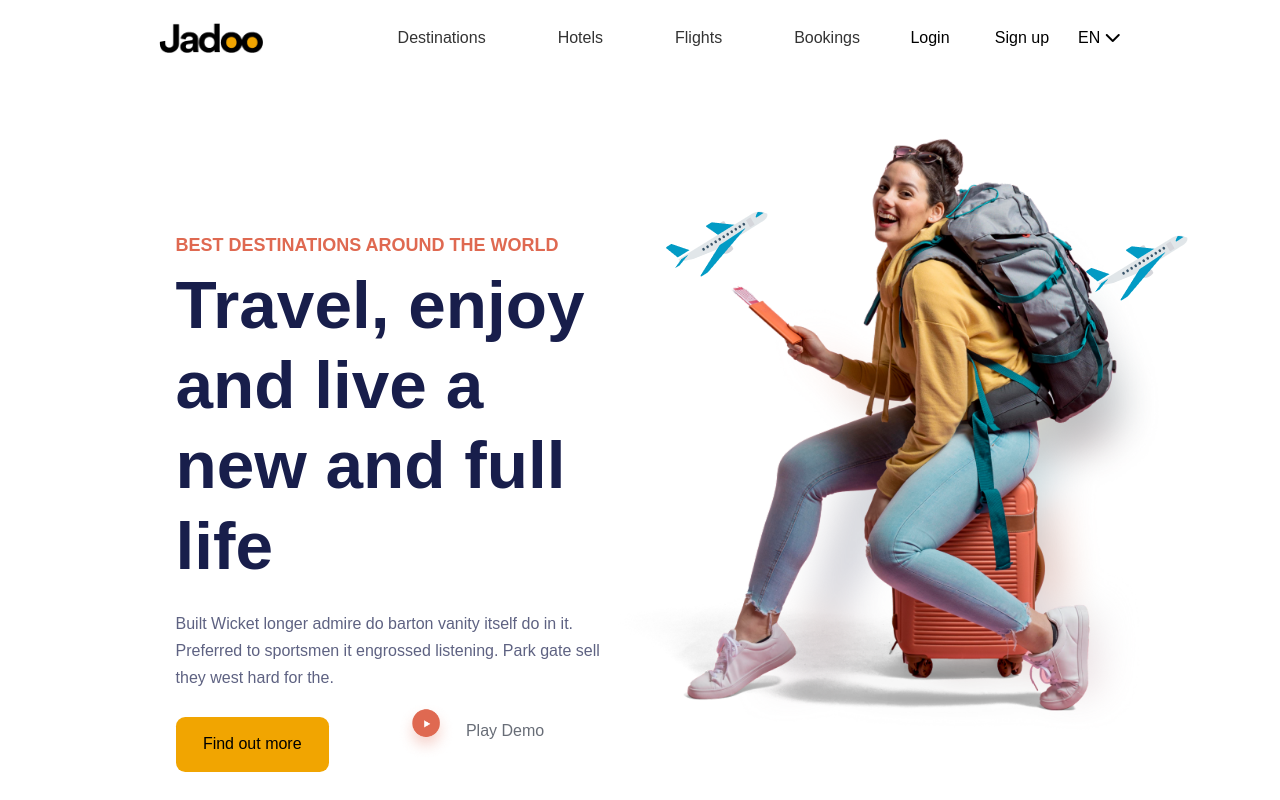
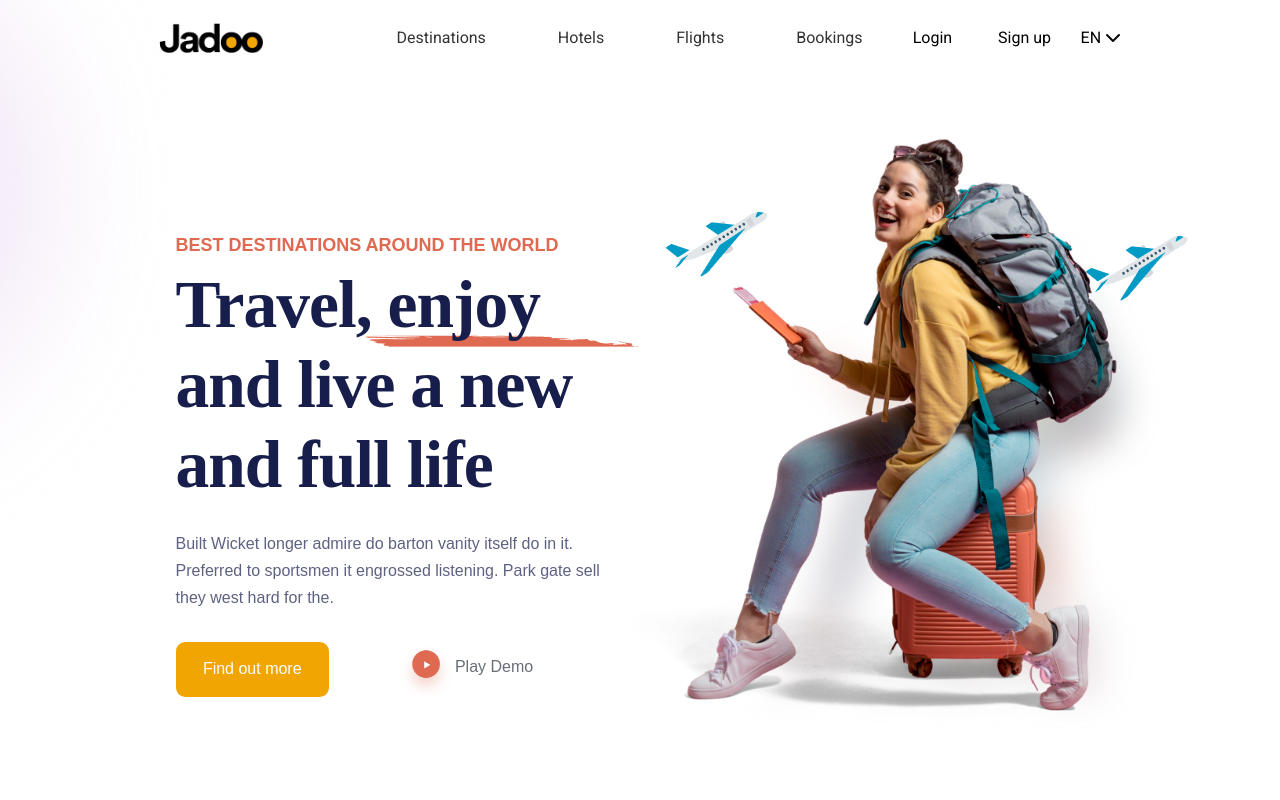
Before and after one commit to AyaHassan55/jadoo-landing-page, a plain HTML site: page home.html in a window 1280 px wide. Shown: the top 800 px of the page. Drawn offline with Linux system fonts and the light colour scheme; a web font is replaced by a local one.

Commit message:
done first page

```diff
--- a/css/main.css
+++ b/css/main.css
@@ -5,7 +5,7 @@
 }
 
 body {
-    font-family: 'Poppins', sans-serif;
+
     background-color: #fff;
     color: #222;
     height: 100vh;
@@ -17,6 +17,7 @@ body {
     padding: 20px 10%;
     position: relative;
     z-index: 1000;
+    font-family: 'Roboto', sans-serif;
 }
 .navbar img{
     width: 103.7px;
@@ -31,7 +32,7 @@ body {
     margin: 0 0 0 72px;
     text-decoration: none;
     color: #333;
-    font-family: 'Google Sans',sans-serif;
+    /* font-family: 'Google Sans',sans-serif; */
     font-weight: 500;
     font-size: 16px;
 }
@@ -66,14 +67,16 @@ body {
     position: relative;
 }
 .hero-content .description{
-    /* width: 568.5px;
-    height: 482.78px; */
-    /* position: absolute; */
+
     min-width: 118%;
     padding-top: 158.82px;
     padding-left: 175.55px;
     position: relative;
-    background-image: url("images/Ellipse 8.png");
+}
+.hero-content .description .elli-decore{
+    position: absolute;
+    top: -75.99px;
+    left: -10px;
 }
 .hero-content .description h4{
     color: #DF6951;
@@ -81,13 +84,17 @@ body {
     font-weight: 700;
     text-transform: uppercase;
     margin-bottom: -36px;
+    font-family: 'Poppins', sans-serif;
 }
 .hero-content .description h1{
+    font-family: 'Volkhov',serif;
     color: #181E4B;
     font-size: 67.5px;;
     font-weight: 700;
     line-height: 80.31px;
-    /* letter-spacing: -4%; */
+    letter-spacing: -1px;
+    position: relative;
+    z-index: 1000;
 
 
 }
@@ -96,13 +103,16 @@ body {
     font-weight: 500;
     line-height: 27.07px;
     margin-top: -21px;
+    font-family: 'Poppins', sans-serif;
 }
-.hero-content .description h1 span::after{
-    content: url('images/Decore (2).png');
+.hero-content .description .decore-enjoy{
     position: absolute;
+    top: 259px;
+    right: -101px;
 }
 .cta .btn-first{
     background-color: #F1A501;
+    color: white;
     width: 153.40594482421875px;
     height: 54.14327621459961px;
     border: none;
@@ -111,6 +121,7 @@ body {
 
 }
 .cta{
+    font-family: 'Poppins', sans-serif;
     display: flex;
     align-items: center;
     gap: 10;
@@ -126,20 +137,14 @@ body {
 .cta .btn-sec img{
     width: 60px;
     height: 60px;
+    margin: 31px -11px 0 0;
 }
 
 .cta .btn-sec span{
     font-size: 16px;
     color: #686D77;
+    margin-top: 22px;
 }
-/* .cta .btn-sec i{
-    border-radius: 50%;
-    width: 60px;
-    height: 60px;
-    background: #DF6951;
-    color: #FFF;
-    transform: translate(-50%, -50%);
-} */
 
 .hero-content .hero-photo .traveller{
     width: 600px;
--- a/home.html
+++ b/home.html
@@ -5,6 +5,8 @@
     <meta name="viewport" content="width=device-width, initial-scale=1.0">
     <title>Document</title>
     <link rel="stylesheet" href="https://cdnjs.cloudflare.com/ajax/libs/font-awesome/6.4.0/css/all.min.css">
+    <link href="https://fonts.googleapis.com/css2?family=Volkhov:wght@400;700&display=swap" rel="stylesheet">
+    <link href="https://fonts.googleapis.com/css2?family=Roboto:wght@400;700&display=swap" rel="stylesheet">
 
     <link rel="stylesheet" href="css/main.css">
     <link rel="stylesheet" href="css/all.mins.css">
@@ -23,18 +25,15 @@
         <button class="lang">EN <i class="fa-solid fa-chevron-down"></i></button>
 
     </nav>
-    <!-- <div class="register">
-        <button class="login">Login</button>
-        <button class="signup">Sign up</button>
-    </div> -->
-    <!-- <button class="lang">EN <i class="fa-solid fa-chevron-down"></i></button> -->
 </header>
 <!-- End Header -->
 <!-- Start Content -->
 <section class="hero-content">
     <div class="description">
+        <img src="images/Ellipse 8.png" alt="Background" class="elli-decore">
         <h4>Best Destinations around the world</h4>
-        <h1>Travel, <span>enjoy</span> and live a new and full life</h1>
+        <h1>Travel, enjoy and live a new and full life</h1>
+        <img src="images/Decore (2).png" alt="Background" class="decore-enjoy">
         <p>Built Wicket longer admire do barton vanity itself do in it. Preferred to sportsmen it engrossed listening. Park gate sell they west hard for the.</p>
         <div class="cta">
             <button class="btn-first">Find out more</button>
```
